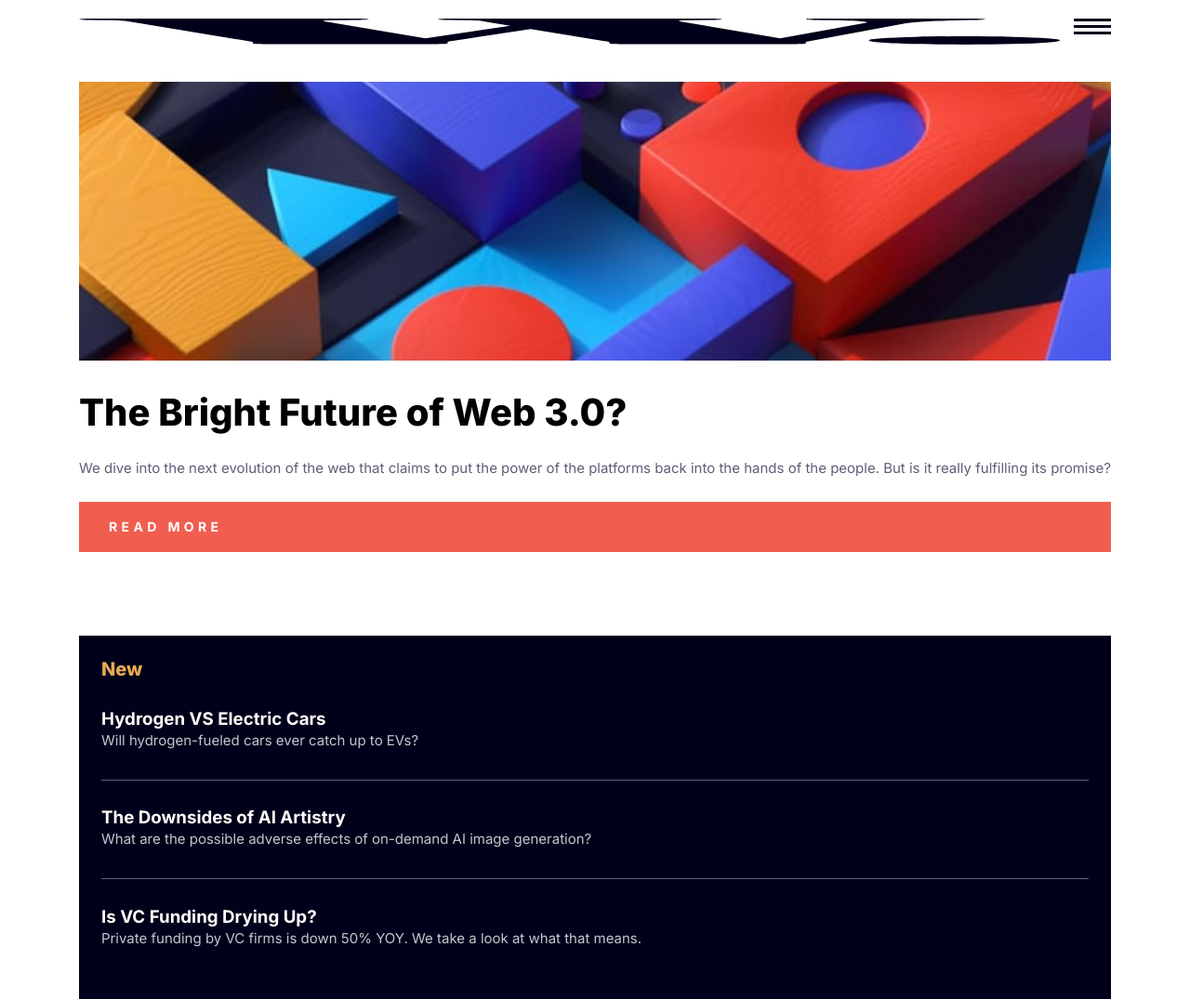
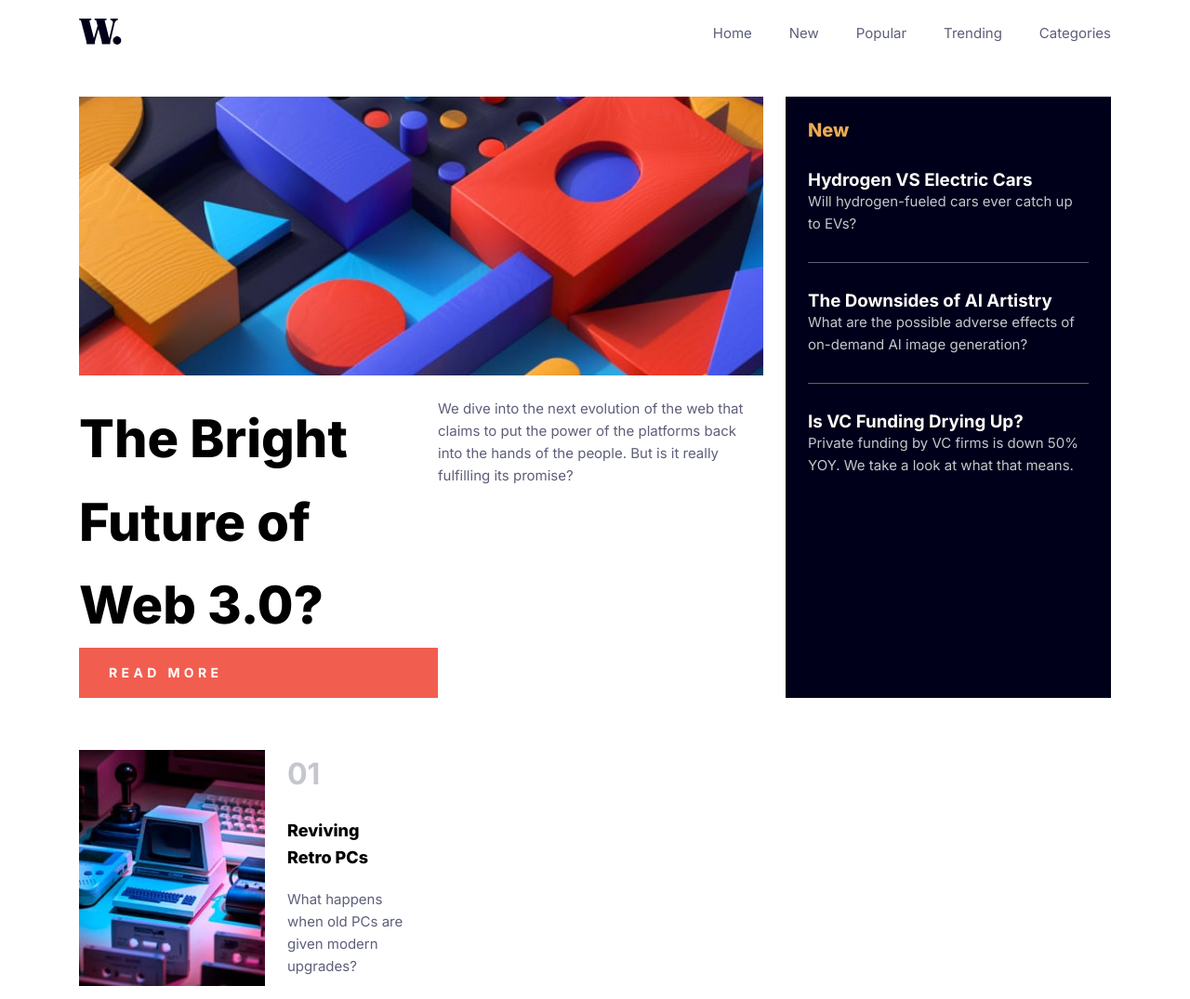
Before and after one commit to Glenda9031/News_Homepage, a plain HTML site: page index.html in a window 1280 px wide. Shown: the top 1075 px of the page at 93% size. Drawn offline with Linux system fonts and the light colour scheme.

Commit message:
Update style.css and script.js

```diff
--- a/css/style.css
+++ b/css/style.css
@@ -249,3 +249,94 @@ header a:hover {
   line-height: 1.6;
   color: var(--dark-grayish-blue);
 }
+
+@media (min-width: 48rem) {
+  main {
+    display: grid;
+    grid-template-areas:
+      "nav nav"
+      "header new"
+      "top top";
+    column-gap: 1.5rem;
+    row-gap: 3.5rem;
+  }
+
+  nav {
+    grid-area: nav;
+    flex-direction: row;
+    justify-content: space-between;
+  }
+
+  .menu-btn {
+    display: none;
+  }
+
+  .nav-list {
+    position: static;
+    height: auto;
+    width: auto;
+    display: flex;
+  }
+
+  .nav-list ul {
+    flex-direction: row;
+    gap: 2.5rem;
+    font-size: 0.9375rem;
+    line-height: 1.6;
+    padding: 0;
+    width: auto;
+  }
+
+  .nav-list .menu-btn {
+    display: none;
+  }
+
+  header {
+    grid-area: header;
+    padding: 0;
+  }
+
+  header section {
+    margin-bottom: 0;
+  }
+
+  .new {
+    grid-area: new;
+    margin: 0;
+  }
+
+  .top {
+    grid-area: top;
+  }
+}
+
+@media (min-width: 62rem) {
+  .top {
+    grid-template-columns: repeat(3, 1fr);
+  }
+}
+
+@media (min-width: 80rem) {
+  main {
+    grid-template-columns: 1fr 21.875rem;
+  }
+
+  nav{
+    flex-direction: row;
+    justify-content: space-between;
+  }
+
+  header section {
+    display: grid;
+    grid-template-columns: 1fr 21.875rem;
+  }
+
+  header h1 {
+    font-size: 3.5rem;
+    line-height: 1.6;
+  }
+
+  header p {
+    margin-top: 0;
+  }
+}
--- a/script.js
+++ b/script.js
@@ -0,0 +1,10 @@
+const menuBtn = Array.from(document.querySelectorAll(".menu-btn"));
+const nav = document.querySelector(".nav");
+
+function toggleMenu() {
+    nav.classList.toggle("show-menu");
+}
+
+for (btn in menuBtn) {
+    menuBtn[btn].addEventListener('click', toggleMenu);
+}
```
